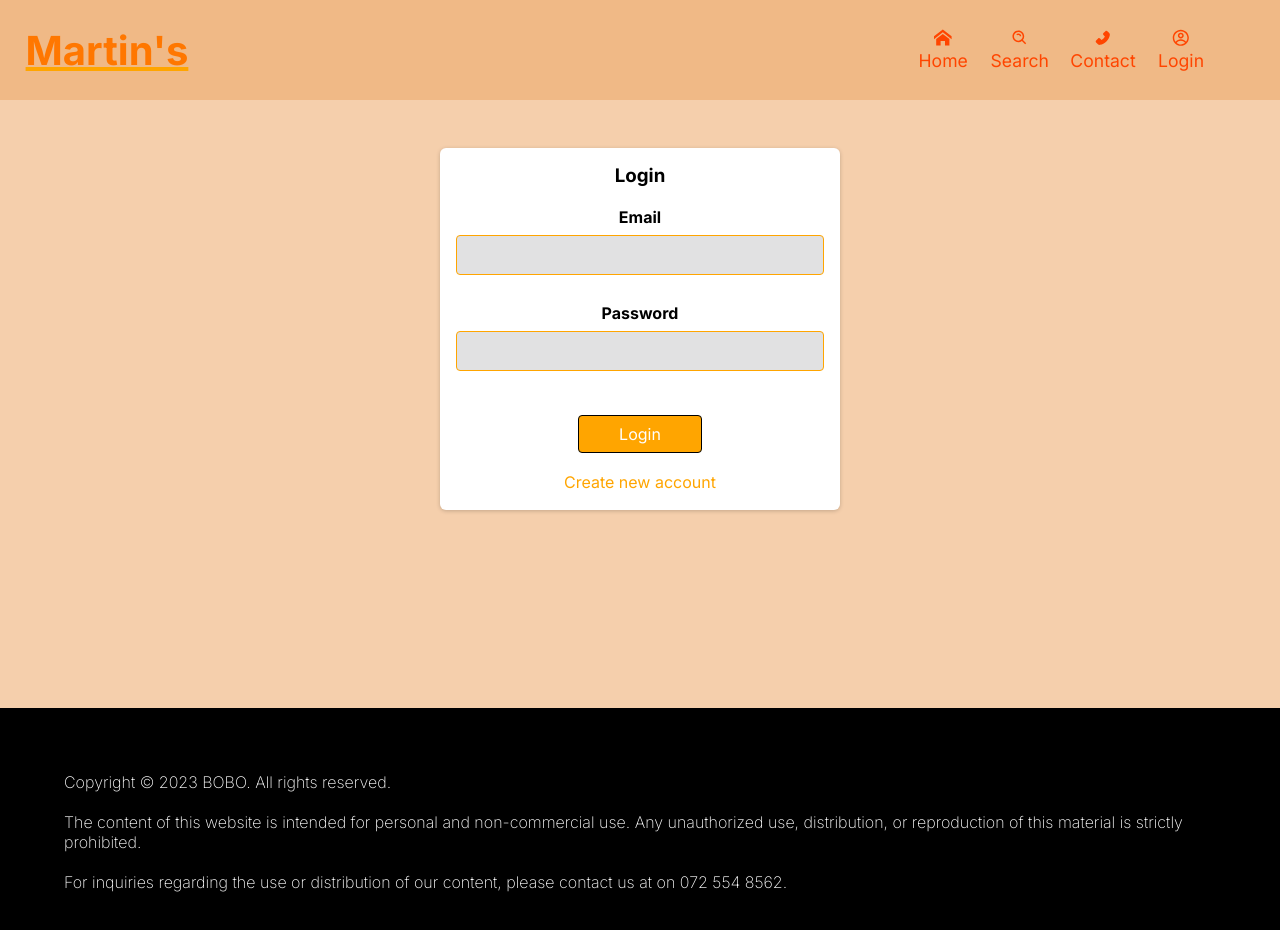
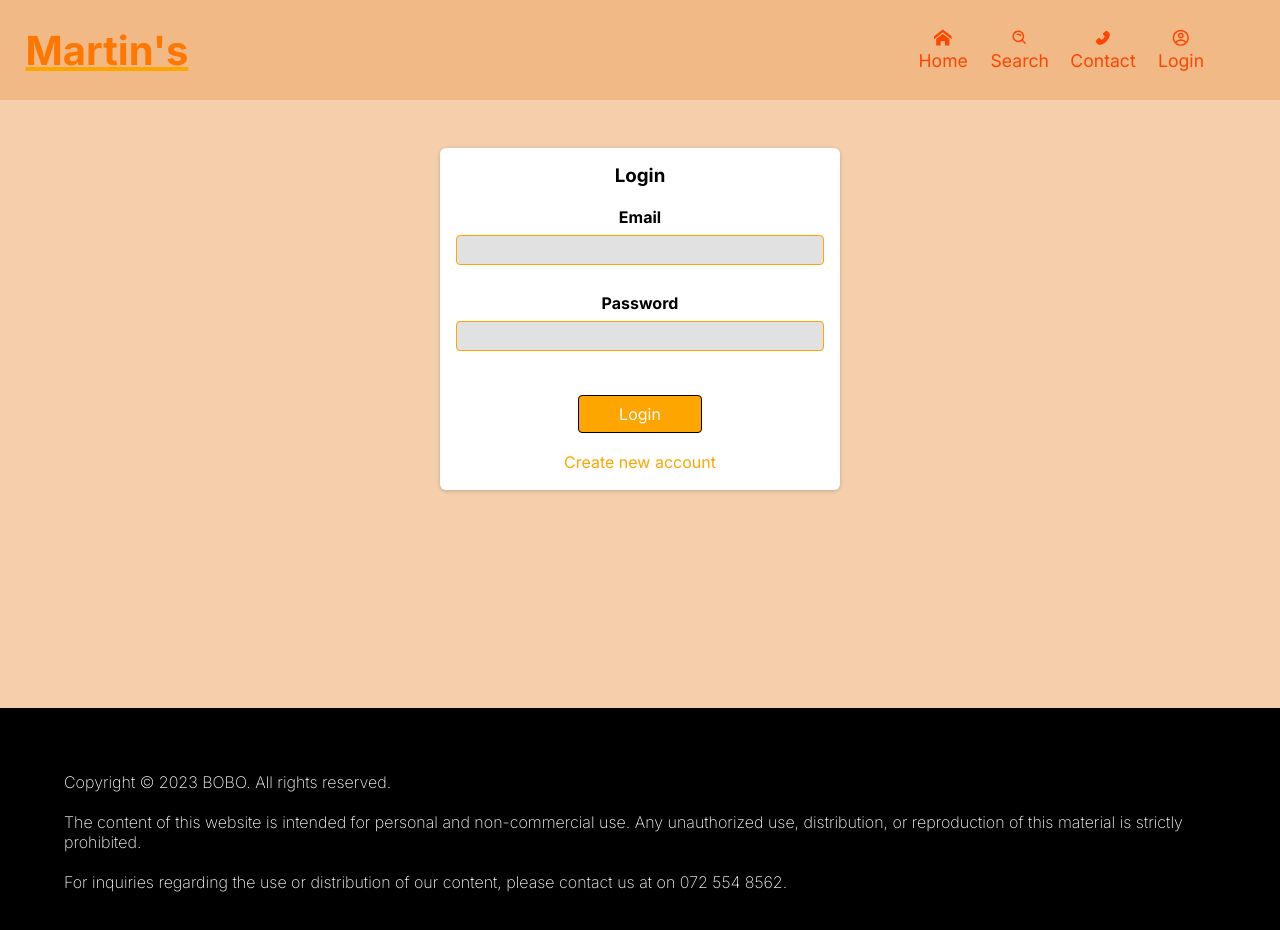
Before and after one commit to NeoDitjoe/Food-shop, a Next.js app: page /auth in a window 1280 px wide. Shown: the top 930 px of the page. Built offline with nearby package versions, Linux system fonts and the light colour scheme; no server answers.

Commit message:
input height from vh to px

```diff
--- a/styles/auth-form.module.css
+++ b/styles/auth-form.module.css
@@ -31,7 +31,8 @@
   color: #000000;
   border-radius: 4px;
   border: 1px solid orange;
-  height: 5vh;
+  height: 30px;
+  /* height: 5vh; */
   width: 100%;
   text-align: left;
   padding: 0.25rem;
```
Also changed, not shown: 1 other file (tests, documents, lock files or other folders).
